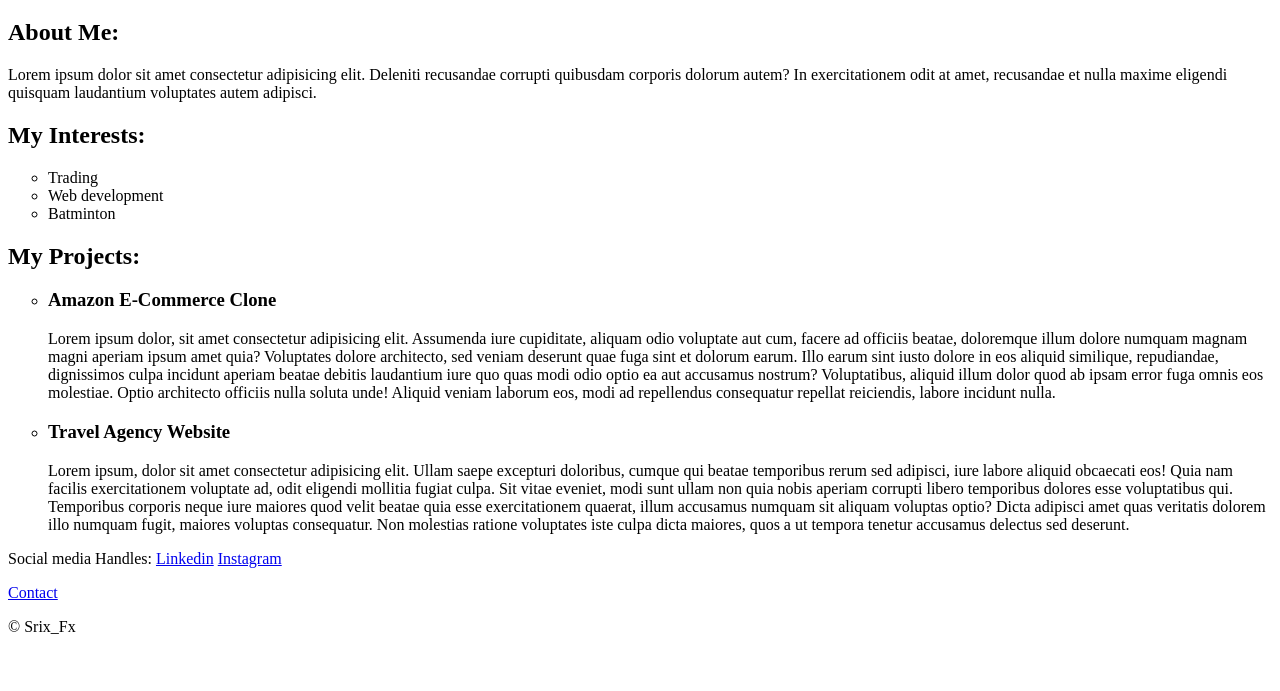
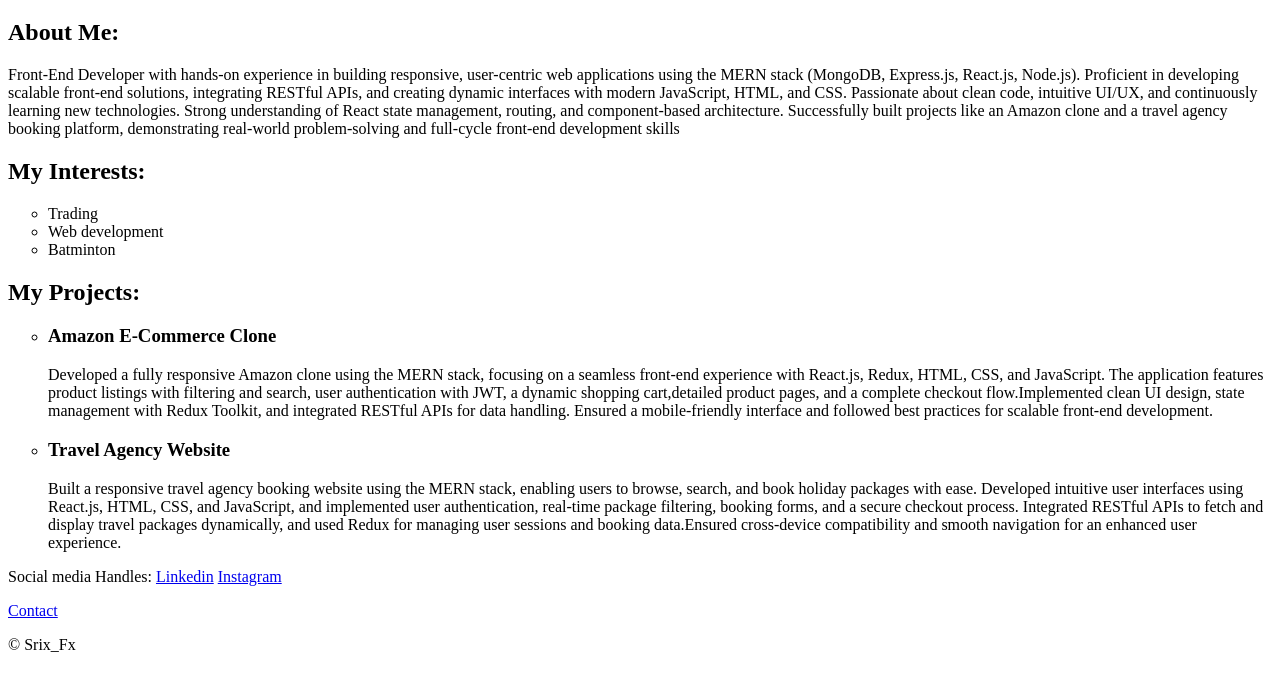
Before and after one commit to sri-vatsann/EMC-Portfolio, a plain HTML site: page Portfolio-Site/index.html in a window 1280 px wide. Shown: the part 61-752 px from the top of the page. Drawn offline with Linux system fonts and the light colour scheme.

Commit message:
Changed about and project discription

```diff
--- a/Portfolio-Site/index.html
+++ b/Portfolio-Site/index.html
@@ -20,10 +20,12 @@
 
     <h2>About Me:</h2>
     <p>
-      Lorem ipsum dolor sit amet consectetur adipisicing elit. Deleniti
-      recusandae corrupti quibusdam corporis dolorum autem? In exercitationem
-      odit at amet, recusandae et nulla maxime eligendi quisquam laudantium
-      voluptates autem adipisci.
+      Front-End Developer with hands-on experience in building responsive, user-centric web applications using the
+      MERN stack (MongoDB, Express.js, React.js, Node.js). Proficient in developing scalable front-end solutions, integrating RESTful APIs,
+      and creating dynamic interfaces with modern JavaScript, HTML, and CSS. Passionate about clean code, intuitive UI/UX,
+      and continuously learning new technologies. Strong understanding of React state management, routing, and component-based architecture.
+      Successfully built projects like an Amazon clone and a travel agency booking platform, demonstrating real-world problem-solving and
+      full-cycle front-end development skills
     </p>
 
     <h2>My Interests:</h2>
@@ -38,40 +40,26 @@
       <li>
         <h3>Amazon E-Commerce Clone</h3>
         <p>
-          Lorem ipsum dolor, sit amet consectetur adipisicing elit. Assumenda
-          iure cupiditate, aliquam odio voluptate aut cum, facere ad officiis
-          beatae, doloremque illum dolore numquam magnam magni aperiam ipsum
-          amet quia? Voluptates dolore architecto, sed veniam deserunt quae fuga
-          sint et dolorum earum. Illo earum sint iusto dolore in eos aliquid
-          similique, repudiandae, dignissimos culpa incidunt aperiam beatae
-          debitis laudantium iure quo quas modi odio optio ea aut accusamus
-          nostrum? Voluptatibus, aliquid illum dolor quod ab ipsam error fuga
-          omnis eos molestiae. Optio architecto officiis nulla soluta unde!
-          Aliquid veniam laborum eos, modi ad repellendus consequatur repellat
-          reiciendis, labore incidunt nulla.
+         Developed a fully responsive Amazon clone using the MERN stack, focusing on a seamless front-end experience with React.js, Redux, HTML, CSS, and JavaScript. The application features product listings with filtering and search, user authentication with JWT,
+          a dynamic shopping cart,detailed product pages, and a complete checkout flow.Implemented clean UI design, state management with Redux Toolkit, and integrated RESTful APIs for data handling. Ensured a mobile-friendly interface and followed
+          best practices for scalable front-end development.
         </p>
       </li>
       <li>
         <h3>Travel Agency Website</h3>
         <p>
-          Lorem ipsum, dolor sit amet consectetur adipisicing elit. Ullam saepe
-          excepturi doloribus, cumque qui beatae temporibus rerum sed adipisci,
-          iure labore aliquid obcaecati eos! Quia nam facilis exercitationem
-          voluptate ad, odit eligendi mollitia fugiat culpa. Sit vitae eveniet,
-          modi sunt ullam non quia nobis aperiam corrupti libero temporibus
-          dolores esse voluptatibus qui. Temporibus corporis neque iure maiores
-          quod velit beatae quia esse exercitationem quaerat, illum accusamus
-          numquam sit aliquam voluptas optio? Dicta adipisci amet quas veritatis
-          dolorem illo numquam fugit, maiores voluptas consequatur. Non
-          molestias ratione voluptates iste culpa dicta maiores, quos a ut
-          tempora tenetur accusamus delectus sed deserunt.
+          Built a responsive travel agency booking website using the MERN stack, enabling users to browse, search,
+          and book holiday packages with ease. Developed intuitive user interfaces using React.js, HTML, CSS, and JavaScript, and implemented user
+          authentication, real-time package filtering, booking forms, and a secure checkout process. Integrated RESTful APIs to fetch and display
+          travel packages dynamically, and used Redux for managing user sessions and booking data.Ensured cross-device compatibility and
+          smooth navigation for an enhanced user experience.
         </p>
       </li>
     </ul>
 
 
     <p>Social media Handles: <a href="https://www.linkedin.com/in/srivatsan29/">Linkedin</a> <a href="https://www.instagram.com/">Instagram</a></p>
-    <a href="/forms.html">Contact</a>
+    <a href="/EMC-Projects/Portfolio-Site/forms.html">Contact</a>
     <p>&copy; Srix_Fx</p>
 </body>
 </html>
```
